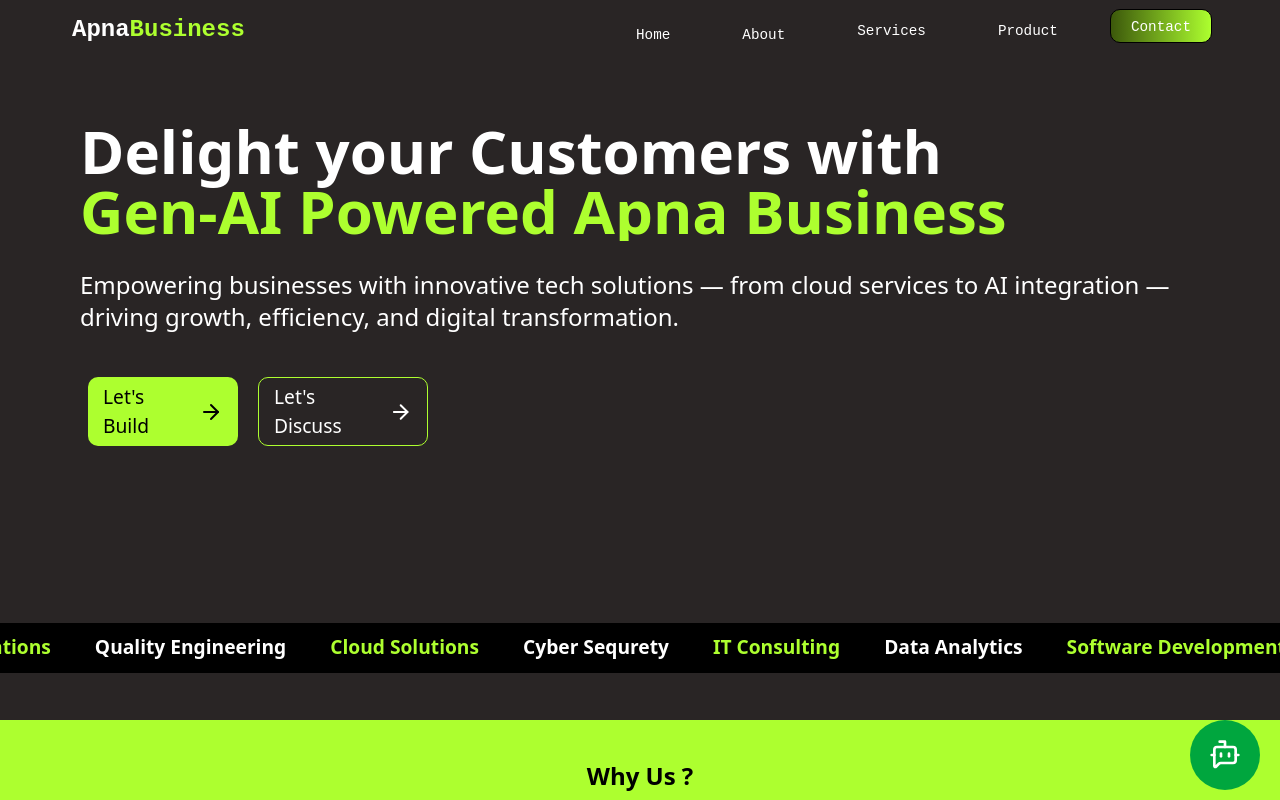
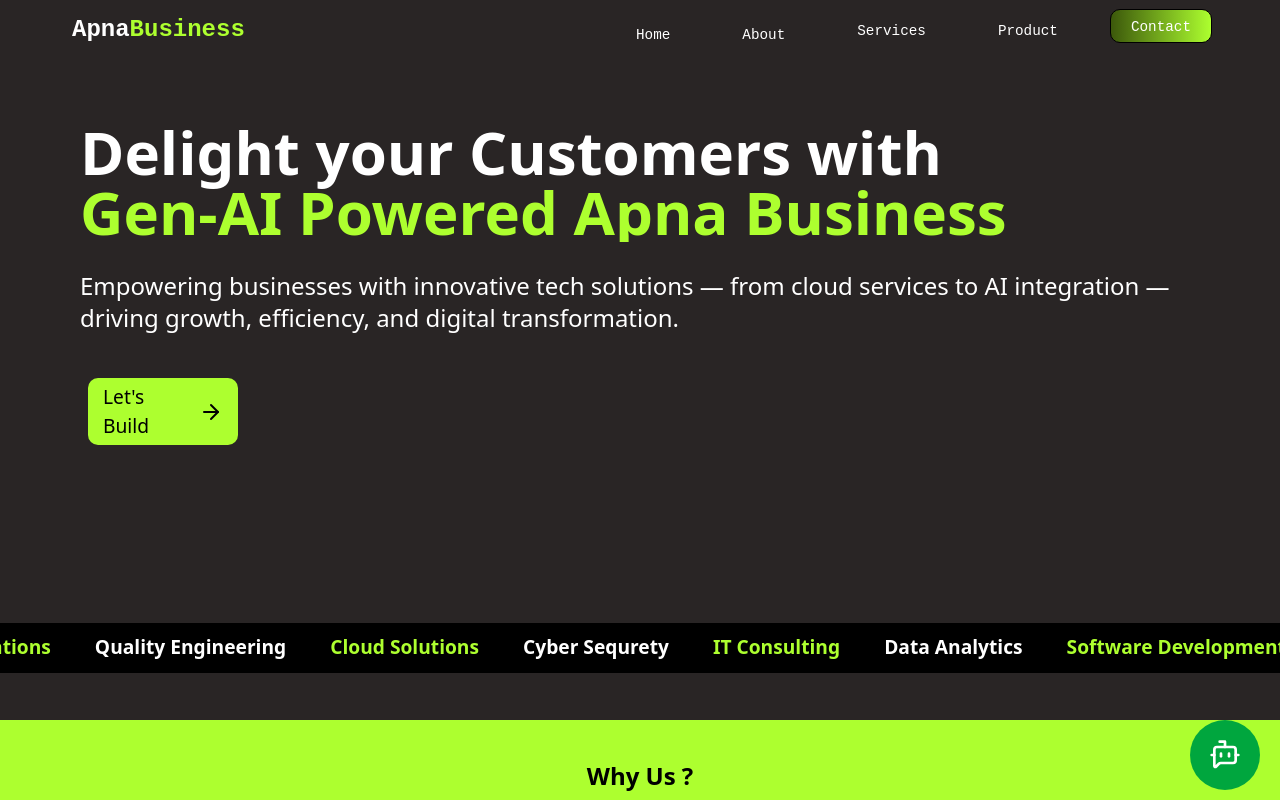
Before and after one commit to asifahmad0/ApnaBusiness, a React app in the folder frontend/: page / in a window 1280 px wide. Shown: the top 800 px of the page. Built offline with nearby package versions, Linux system fonts and the light colour scheme; the HTML template or start-up script is replaced by a standard one.

Commit message:
Update Home.jsx

```diff
--- a/frontend/src/pages/Home.jsx
+++ b/frontend/src/pages/Home.jsx
@@ -34,9 +34,9 @@ function Home() {
             <a className=" w-[150px] px-[15px] py-[5px] mt-2 text-[1.2em] bg-[#adff2f] text-black hover:scale-[1.03] rounded-[10px] flex items-center gap-1 "
             href="/contact" data-aos="fade-up">
             Let's Build <ArrowRight/> </a>
-            <a className=" w-[170px] px-[15px] py-[5px] mt-2 text-[1.2em] border border-[#adff2f] bg-transparent text-white hover:scale-[1.03] rounded-[10px] flex items-center gap-1 "
+            {/* <a className=" w-[170px] px-[15px] py-[5px] mt-2 text-[1.2em] border border-[#adff2f] bg-transparent text-white hover:scale-[1.03] rounded-[10px] flex items-center gap-1 "
             href="/contact" data-aos="fade-up">
-            Let's Discuss <ArrowRight/> </a>
+            Let's Discuss <ArrowRight/> </a> */}
 
           </div>
 
```
